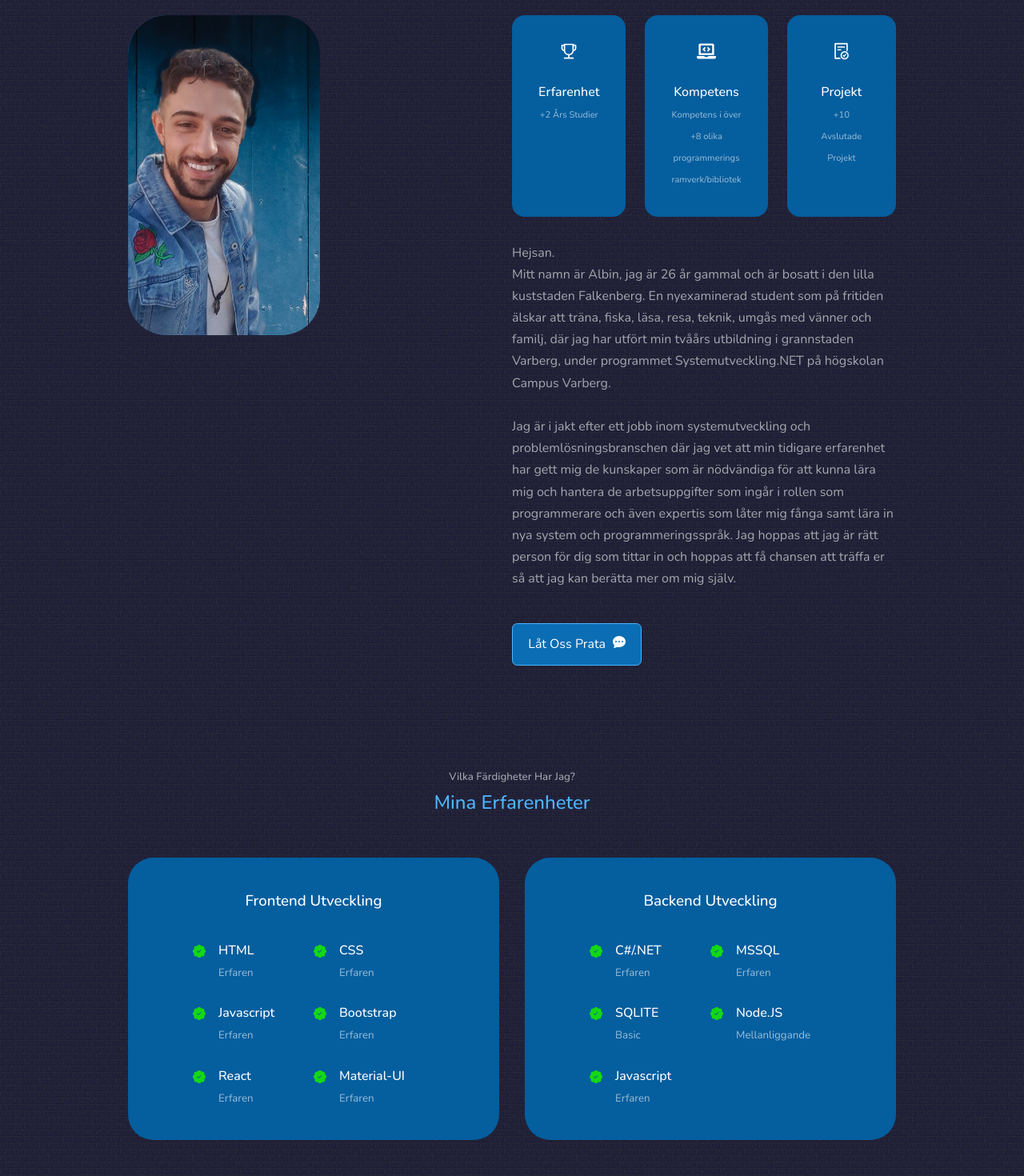
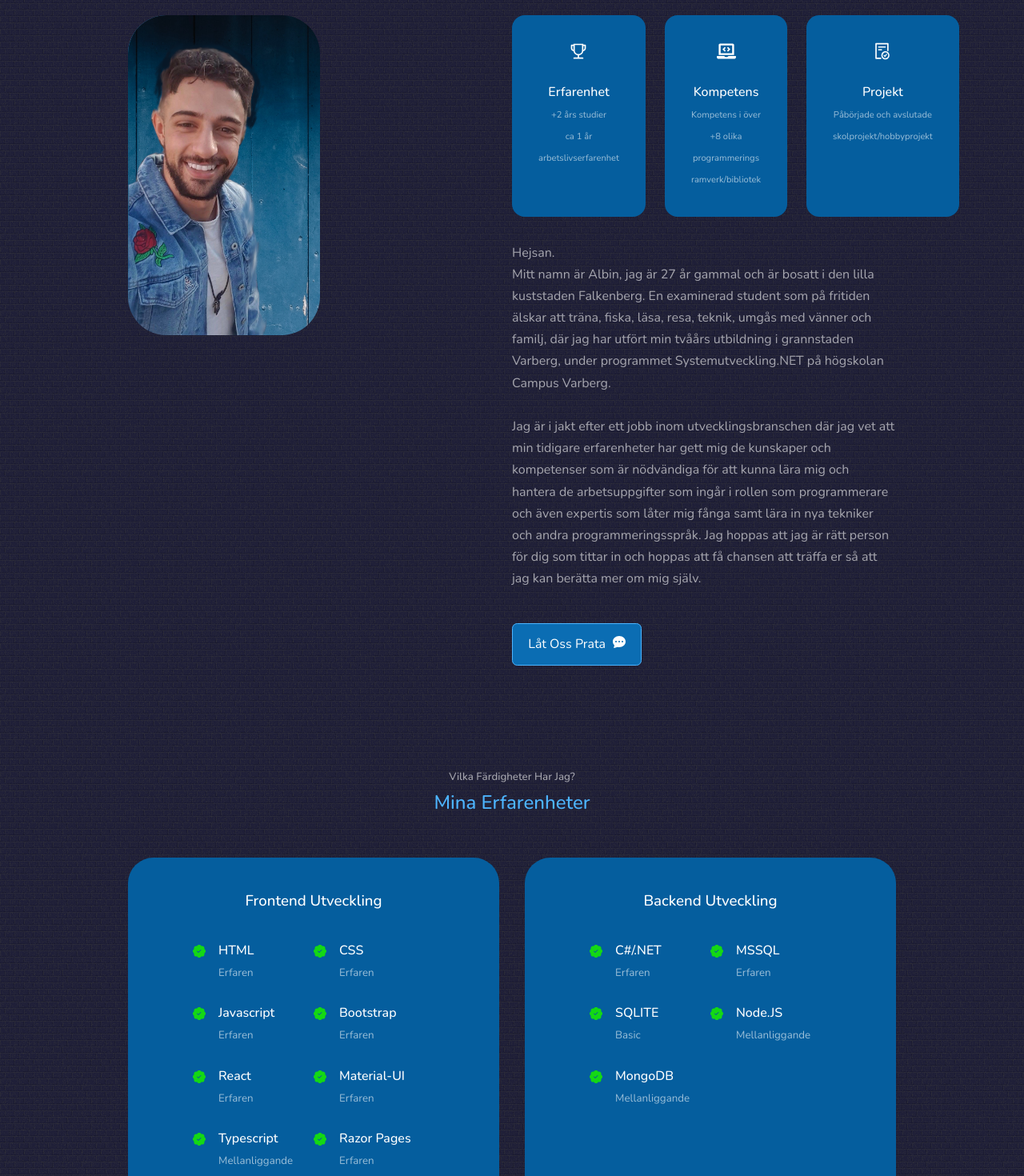
Before and after one commit to Albinahmetaj/portfolio, a React (Create React App) app: page / in a window 1280 px wide. Shown: the part 1020-2490 px from the top of the page at 80% size. Built offline with nearby package versions, Linux system fonts and the light colour scheme.

Commit message:
update: portfolio 2.0

```diff
--- a/src/components/about/About.jsx
+++ b/src/components/about/About.jsx
@@ -1,11 +1,10 @@
-import React from 'react'
-import './about.css'
-import MeImg from '../../assets/portfoliopic4.png'
-import {AiOutlineTrophy} from 'react-icons/ai'
-import {FaLaptopCode} from 'react-icons/fa'
-import {AiOutlineFileDone} from 'react-icons/ai'
-import {BsFillChatDotsFill} from 'react-icons/bs'
-
+import React from "react";
+import "./about.css";
+import MeImg from "../../assets/portfoliopic4.png";
+import { AiOutlineTrophy } from "react-icons/ai";
+import { FaLaptopCode } from "react-icons/fa";
+import { AiOutlineFileDone } from "react-icons/ai";
+import { BsFillChatDotsFill } from "react-icons/bs";
 
 function about() {
   return (
@@ -13,52 +12,66 @@ function about() {
       <h5>Lära Känna Mig</h5>
       <h2>Om Mig</h2>
 
-      <div className='container about-container'>
-      <div className='about-me'>
-      <img className='aboutme-image' src={MeImg} alt="" style={{width:'240px', height:'400px'}}/>
+      <div className="container about-container">
+        <div className="about-me">
+          <img
+            className="aboutme-image"
+            src={MeImg}
+            alt=""
+            style={{ width: "240px", height: "400px" }}
+          />
         </div>
-      <div className='about-content'>
-      <div className='about-cards'>
-        <article className='about-card'>
-          <AiOutlineTrophy className='about-icon'/>
-        <h5>
-          Erfarenhet
-        </h5>
-        <small>+2 Års Studier</small>
+        <div className="about-content">
+          <div className="about-cards">
+            <article className="about-card">
+              <AiOutlineTrophy className="about-icon" />
+              <h5>Erfarenhet</h5>
+              <small>+2 års studier</small>
+              <br />
+              <small>ca 1 år arbetslivserfarenhet</small>
             </article>
 
-        <article className='about-card'>
-          <FaLaptopCode className='about-icon'/>
-        <h5>
-          Kompetens
-        </h5>
-        <small>Kompetens i över +8 olika programmerings ramverk/bibliotek</small>
+            <article className="about-card">
+              <FaLaptopCode className="about-icon" />
+              <h5>Kompetens</h5>
+              <small>
+                Kompetens i över +8 olika programmerings ramverk/bibliotek
+              </small>
             </article>
 
-        <article className='about-card'>
-          <AiOutlineFileDone className='about-icon'/>
-        <h5>
-          Projekt
-        </h5>
-        <small>+10 Avslutade Projekt</small>
+            <article className="about-card">
+              <AiOutlineFileDone className="about-icon" />
+              <h5>Projekt</h5>
+              <small>Påbörjade och avslutade skolprojekt/hobbyprojekt</small>
             </article>
-
-
-
           </div>
           <p>
-  Hejsan. <br/>
-  Mitt namn är Albin, jag är 26 år gammal och är bosatt i den lilla kuststaden Falkenberg. En nyexaminerad student som på fritiden älskar att träna, fiska, läsa, resa, teknik, umgås med vänner
-   och familj, där jag har utfört min tvåårs utbildning i grannstaden Varberg, under programmet Systemutveckling.NET på högskolan Campus Varberg. <br/> <br/> Jag är i jakt efter ett jobb inom systemutveckling och problemlösningsbranschen
-   där jag vet att min tidigare erfarenhet har gett mig de kunskaper som är nödvändiga för att kunna lära mig och hantera de arbetsuppgifter som ingår i rollen som programmerare och även expertis som låter mig fånga samt lära in nya system och programmeringsspråk.
-   Jag hoppas att jag är rätt person för dig som tittar in och hoppas att få chansen att träffa er så att jag kan berätta mer om mig själv.
+            Hejsan. <br />
+            Mitt namn är Albin, jag är 27 år gammal och är bosatt i den lilla
+            kuststaden Falkenberg. En examinerad student som på fritiden älskar
+            att träna, fiska, läsa, resa, teknik, umgås med vänner och familj,
+            där jag har utfört min tvåårs utbildning i grannstaden Varberg,
+            under programmet Systemutveckling.NET på högskolan Campus Varberg.{" "}
+            <br /> <br /> Jag är i jakt efter ett jobb inom utvecklingsbranschen
+            där jag vet att min tidigare erfarenheter har gett mig de kunskaper
+            och kompetenser som är nödvändiga för att kunna lära mig och hantera
+            de arbetsuppgifter som ingår i rollen som programmerare och även
+            expertis som låter mig fånga samt lära in nya tekniker och andra
+            programmeringsspråk. Jag hoppas att jag är rätt person för dig som
+            tittar in och hoppas att få chansen att träffa er så att jag kan
+            berätta mer om mig själv.
           </p>
-      <a href="#contact" className='btn btn-primary' style={{background:'#0b6db3', color:'white'}}>Låt Oss Prata <BsFillChatDotsFill style={{marginLeft:'5px'}}/> </a>
+          <a
+            href="#contact"
+            className="btn btn-primary"
+            style={{ background: "#0b6db3", color: "white" }}
+          >
+            Låt Oss Prata <BsFillChatDotsFill style={{ marginLeft: "5px" }} />{" "}
+          </a>
         </div>
-
       </div>
     </section>
-  )
+  );
 }
 
-export default about
+export default about;
--- a/src/components/experience/Experience.jsx
+++ b/src/components/experience/Experience.jsx
@@ -1,6 +1,6 @@
-import React from 'react'
-import './experience.css'
-import {BsFillPatchCheckFill} from 'react-icons/bs'
+import React from "react";
+import "./experience.css";
+import { BsFillPatchCheckFill } from "react-icons/bs";
 
 function Experience() {
   return (
@@ -20,69 +20,82 @@ function Experience() {
               </div>
             </article>
             <article className="experience-details">
-<BsFillPatchCheckFill className="experience-details-icon"/>
+              <BsFillPatchCheckFill className="experience-details-icon" />
               <div>
                 <h4>CSS</h4>
                 <small className="text-light">Erfaren</small>
               </div>
             </article>
             <article className="experience-details">
-<BsFillPatchCheckFill className="experience-details-icon"/>
+              <BsFillPatchCheckFill className="experience-details-icon" />
               <div>
                 <h4>Javascript</h4>
                 <small className="text-light">Erfaren</small>
               </div>
             </article>
             <article className="experience-details">
-<BsFillPatchCheckFill className="experience-details-icon"/>
+              <BsFillPatchCheckFill className="experience-details-icon" />
               <div>
                 <h4>Bootstrap</h4>
                 <small className="text-light">Erfaren</small>
               </div>
             </article>
             <article className="experience-details">
-<BsFillPatchCheckFill className="experience-details-icon"/>
+              <BsFillPatchCheckFill className="experience-details-icon" />
               <div>
                 <h4>React</h4>
                 <small className="text-light">Erfaren</small>
               </div>
             </article>
             <article className="experience-details">
-<BsFillPatchCheckFill className="experience-details-icon"/>
+              <BsFillPatchCheckFill className="experience-details-icon" />
               <div>
                 <h4>Material-UI</h4>
                 <small className="text-light">Erfaren</small>
               </div>
             </article>
+            <article className="experience-details">
+              <BsFillPatchCheckFill className="experience-details-icon" />
+              <div>
+                <h4>Typescript</h4>
+                <small className="text-light">Mellanliggande</small>
               </div>
-
+            </article>
+            <article className="experience-details">
+              <BsFillPatchCheckFill className="experience-details-icon" />
+              <div>
+                <h4>Razor Pages</h4>
+                <small className="text-light">Erfaren</small>
+              </div>
+            </article>
+          </div>
         </div>
         <div className="experience-backend">
           <h3>Backend Utveckling</h3>
           <div className="experience-content">
             <article className="experience-details">
-<BsFillPatchCheckFill className="experience-details-icon"/>
+              <BsFillPatchCheckFill className="experience-details-icon" />
               <div>
                 <h4>C#/.NET</h4>
                 <small className="text-light">Erfaren</small>
               </div>
             </article>
             <article className="experience-details">
-<BsFillPatchCheckFill className="experience-details-icon"/>
+              <BsFillPatchCheckFill className="experience-details-icon" />
               <div>
                 <h4>MSSQL</h4>
                 <small className="text-light">Erfaren</small>
               </div>
             </article>
             <article className="experience-details">
-<BsFillPatchCheckFill className="experience-details-icon"/>
+              <BsFillPatchCheckFill className="experience-details-icon" />
               <div>
                 <h4>SQLITE</h4>
                 <small className="text-light">Basic</small>
               </div>
             </article>
             <article className="experience-details">
-<BsFillPatchCheckFill className="experience-details-icon"/>
+              <BsFillPatchCheckFill className="experience-details-icon" />
               <div>
                 <h4>Node.JS</h4>
                 <small className="text-light">Mellanliggande</small>
@@ -90,19 +103,17 @@ function Experience() {
             </article>
 
             <article className="experience-details">
-<BsFillPatchCheckFill className="experience-details-icon"/>
+              <BsFillPatchCheckFill className="experience-details-icon" />
               <div>
-<h4>Javascript</h4>
-<small className="text-light">Erfaren</small>
+                <h4>MongoDB</h4>
+                <small className="text-light">Mellanliggande</small>
               </div>
             </article>
-
           </div>
-
         </div>
       </div>
     </section>
-  )
+  );
 }
 
-export default Experience
+export default Experience;
--- a/src/components/header/Header.jsx
+++ b/src/components/header/Header.jsx
@@ -1,34 +1,60 @@
-import React from 'react'
-import CTA from './CTA'
-import './header.css'
-import SelfImg from '../../assets/portfolio-pic2.png'
-import HeaderSocials from './HeaderSocials'
+import React, { useState, useEffect } from "react";
+import CTA from "./CTA";
+import "./header.css";
+import SelfImg from "../../assets/portfolio-pic2.png";
+import HeaderSocials from "./HeaderSocials";
 
 function Header() {
+  const [showMouseScroll, setShowMouseScroll] = useState(true);
+
+  useEffect(() => {
+    const handleScroll = () => {
+      if (window.scrollY > 0) {
+        setShowMouseScroll(false);
+      } else {
+        setShowMouseScroll(true);
+      }
+    };
+
+    window.addEventListener("scroll", handleScroll);
+
+    return () => {
+      window.removeEventListener("scroll", handleScroll);
+    };
+  }, []);
+
   return (
     <header>
       <div className="container header-container">
         <h5>Hej mitt namn är</h5>
         <h1>Albin Ahmetaj</h1>
-    <h5 className='text-light'>Fullstack Utvecklare</h5>
-    <CTA/>
-    <HeaderSocials/>
-    <div className='self-portrait'>
-      <img src={SelfImg} alt="me" style={{width:'310px',height:'500px'}} />
+        <h5 className="text-light">Fullstack Utvecklare</h5>
+        <CTA />
+        <HeaderSocials />
+        <div className="self-portrait">
+          <img
+            src={SelfImg}
+            alt="me"
+            style={{ width: "310px", height: "500px" }}
+          />
         </div>
-      <a href="#contact" className='scroll-down'>Scrolla Ner</a>
+        {showMouseScroll && (
+          <>
+            <a href="#contact" className="scroll-down">
+              Scrolla Ner
+            </a>
             <div class="mouse_scroll">
-
-
               <div>
                 <span class="m_scroll_arrows unu"></span>
                 <span class="m_scroll_arrows doi"></span>
                 <span class="m_scroll_arrows trei"></span>
               </div>
             </div>
+          </>
+        )}
       </div>
     </header>
-  )
+  );
 }
 
-export default Header
+export default Header;
```
Also changed, not shown: 2 other files (tests, documents, lock files or other folders). Lines whose indentation alone changed are shown as unchanged.
